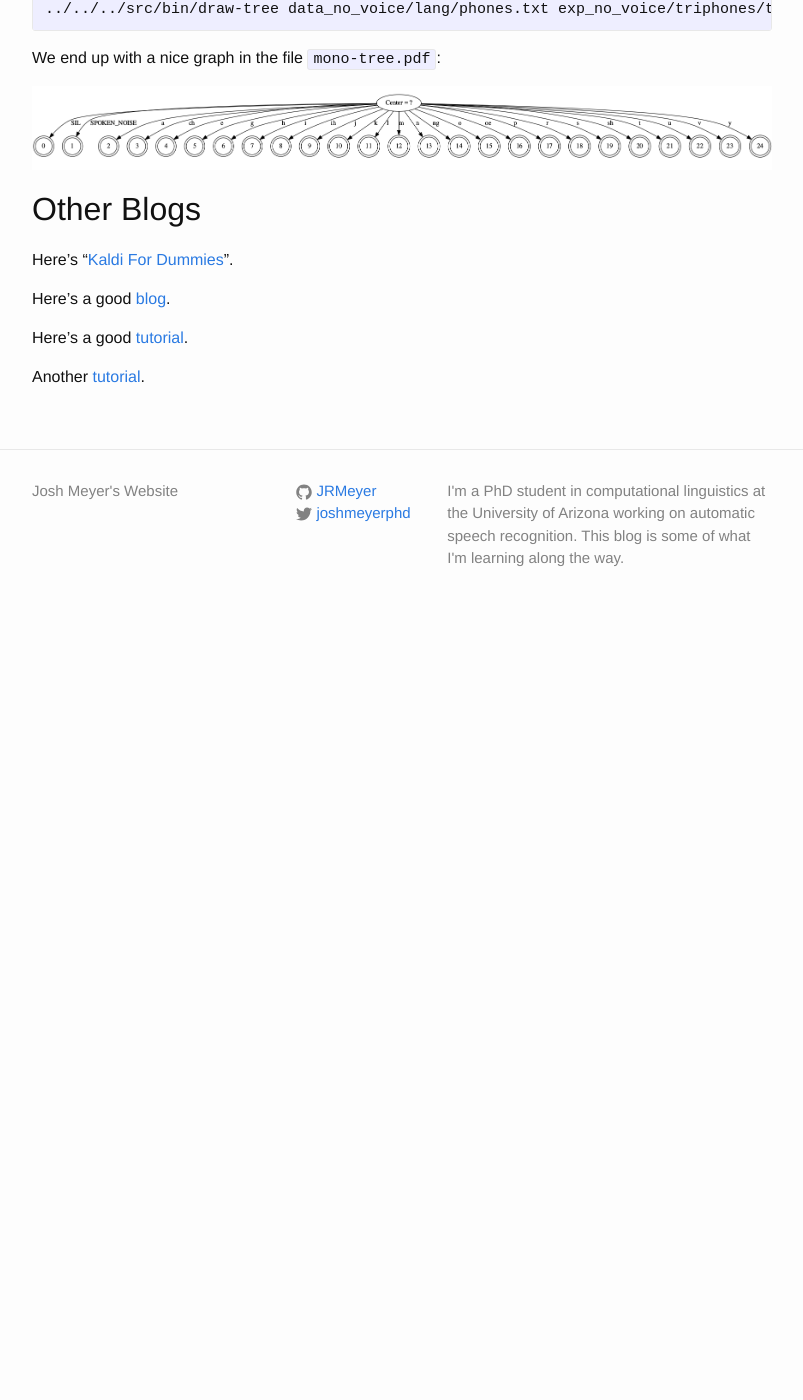
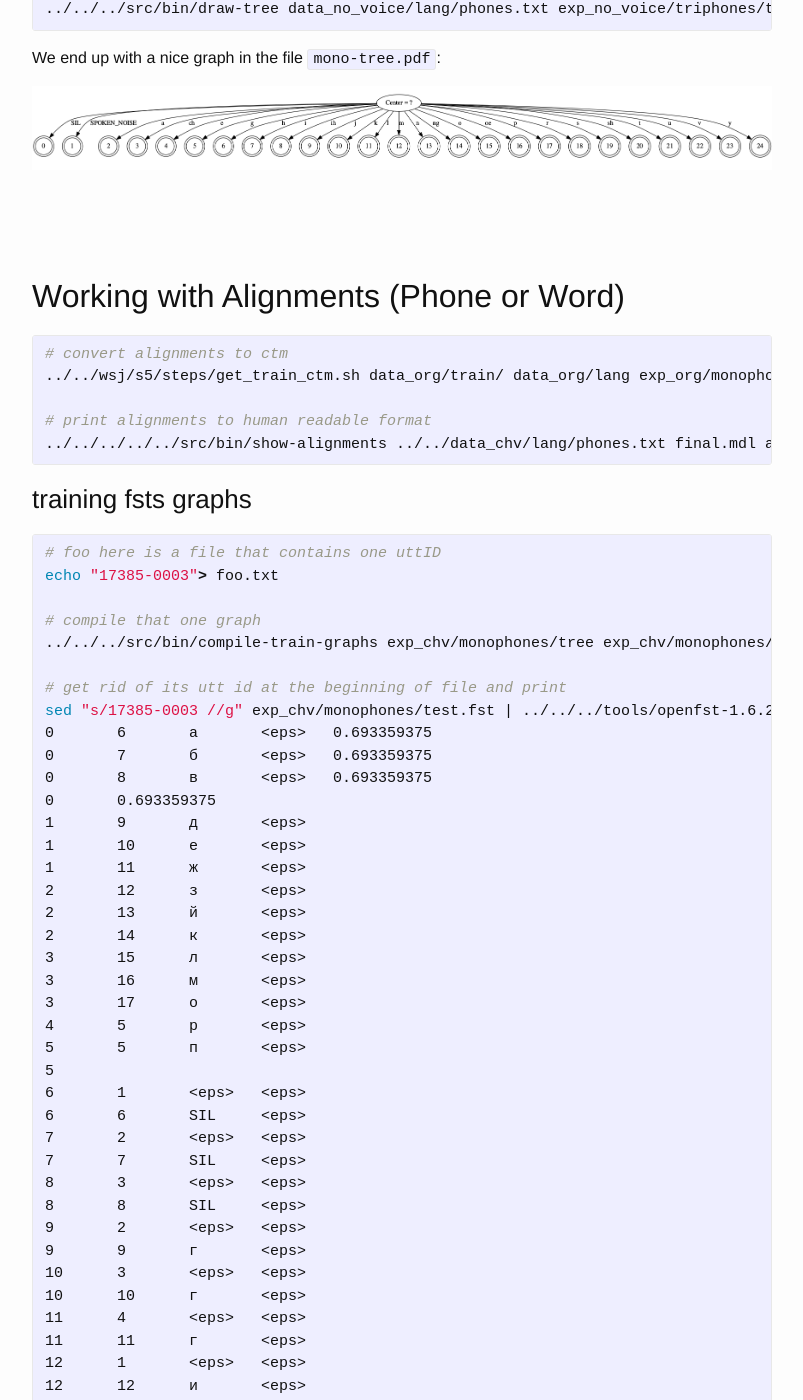
Before and after one commit to JRMeyer/jrmeyer.github.io, a Jekyll site: the page built from _posts/2016-02-26-Kaldi-notes.markdown, in a window 1280 px wide and 1400 px high, scrolled down 6520 px. Shown: the whole window, without its empty margins (238-1041 px from the left). Built offline with Jekyll 4.4.1, drawn with Linux system fonts in a browser that asks for light colours; formulas are drawn with MathJax 3; comment, search, counter and statistics services are not loaded; before the commit the page ends 7150 px from its top, so only the background shows below that; some of the changed text lies outside the part shown.

Commit message:
sox and kaldi viz

```diff
--- a/_posts/2016-02-26-Kaldi-notes.markdown
+++ b/_posts/2016-02-26-Kaldi-notes.markdown
@@ -241,6 +241,79 @@ We end up with a nice graph in the file `mono-tree.pdf`:
 <img src="/misc/mono-tree.png" style="width: 800px;"/>
 
 
+<br/>
+<br/>
+<br/>
+
+## Working with Alignments (Phone or Word)
+
+{% highlight bash %}
+# convert alignments to ctm
+../../wsj/s5/steps/get_train_ctm.sh data_org/train/ data_org/lang exp_org/monophones_aligned/
+
+# print alignments to human readable format
+../../../../../src/bin/show-alignments ../../data_chv/lang/phones.txt final.mdl ark:"gunzip -c ali.2.gz |" > ali.2.txt
+{% endhighlight %}
+
+
+
+### training fsts graphs
+
+{% highlight bash %}
+# foo here is a file that contains one uttID
+echo "17385-0003"> foo.txt
+
+# compile that one graph
+../../../src/bin/compile-train-graphs exp_chv/monophones/tree exp_chv/monophones/0.mdl data_chv/lang/L.fst 'ark:utils/sym2int.pl --map-oov 267 -f 2- data_chv/lang/words.txt < foo.txt|' 'ark:exp_chv/monophones/test.fst'
+
+# get rid of its utt id at the beginning of file and print
+sed "s/17385-0003 //g" exp_chv/monophones/test.fst | ../../../tools/openfst-1.6.2/bin/fstprint --osymbols=data_chv/lang/words.txt --isymbols=data_chv/lang/phones.txt
+0	6	а	<eps>	0.693359375
+0	7	б	<eps>	0.693359375
+0	8	в	<eps>	0.693359375
+0	0.693359375
+1	9	д	<eps>
+1	10	е	<eps>
+1	11	ж	<eps>
+2	12	з	<eps>
+2	13	й	<eps>
+2	14	к	<eps>
+3	15	л	<eps>
+3	16	м	<eps>
+3	17	о	<eps>
+4	5	р	<eps>
+5	5	п	<eps>
+5
+6	1	<eps>	<eps>
+6	6	SIL	<eps>
+7	2	<eps>	<eps>
+7	7	SIL	<eps>
+8	3	<eps>	<eps>
+8	8	SIL	<eps>
+9	2	<eps>	<eps>
+9	9	г	<eps>
+10	3	<eps>	<eps>
+10	10	г	<eps>
+11	4	<eps>	<eps>
+11	11	г	<eps>
+12	1	<eps>	<eps>
+12	12	и	<eps>
+13	3	<eps>	<eps>
+13	13	и	<eps>
+14	4	<eps>	<eps>
+14	14	и	<eps>
+15	1	<eps>	<eps>
+15	15	н	<eps>
+16	2	<eps>	<eps>
+16	16	н	<eps>
+17	4	<eps>	<eps>
+17	17	н	<eps>
+{% endhighlight %}
+
+
+
+
+
 ## Other Blogs
 
 Here's "[Kaldi For Dummies][kaldi-for-dummies]".
--- a/_posts/2016-08-04-Sox-Notes.markdown
+++ b/_posts/2016-08-04-Sox-Notes.markdown
@@ -62,6 +62,12 @@ play text.wav
 for i in *wav; do play $i; done
 {% endhighlight %}
 
+
+### Trim audio file
+
+{% highlight bash %}
+sox input output trim <start> <duration>
+{% endhighlight %}
 
 ### Downsample (to 16kHz)
 
```
